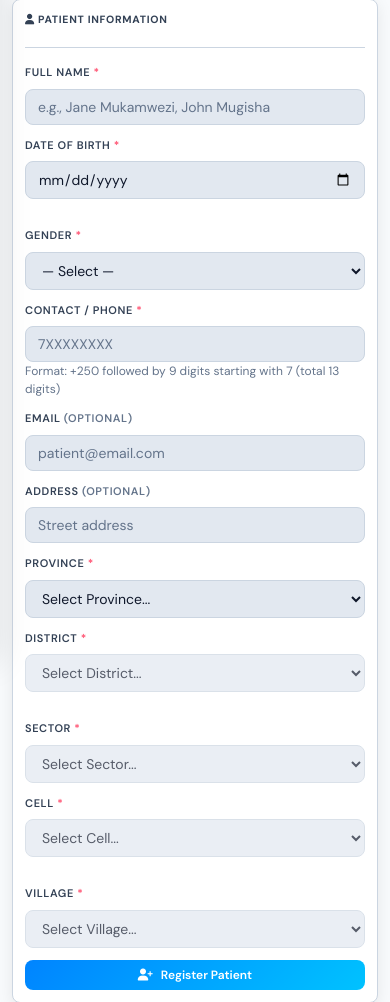
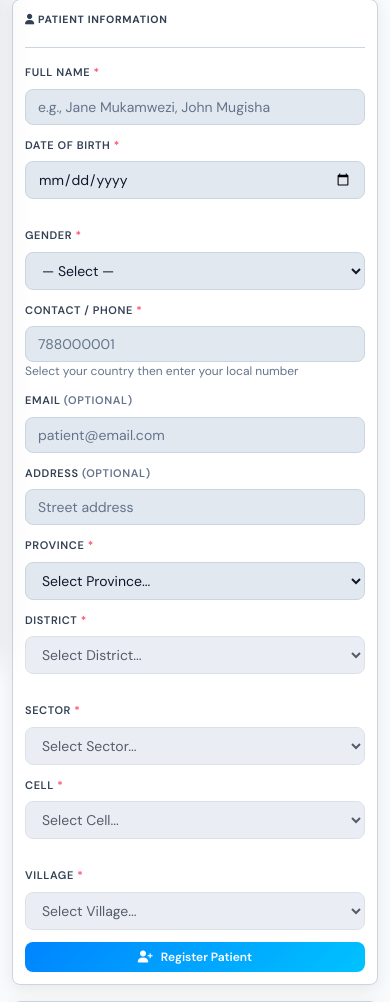
Before and after one commit to DUKUNDIMANA1/Breast-cancer-determination-system, a Flask app: page /patients/register in a window 390 px wide. Shown: the part 190-1192 px from the top of the page. Run offline with Flask 3, Linux system fonts and the light colour scheme; the visitor is signed in with stand-in values (Sample User, id 1); data that the repository does not hold is empty.

Commit message:
Phone: use intl-tel-input with all countries; accept any valid international number

```diff
--- a/app.py
+++ b/app.py
@@ -250,44 +250,31 @@ def is_valid_email(email):
 
 def normalize_phone_number(raw_phone):
     """
-    Validate and normalize phone to E.164 format.
-    Rwanda format: +250 followed by 9 digits starting with 7
-    Total: 13 characters (+250XXXXXXXXX)
+    Validate and normalize any international phone number to E.164 format.
+    Accepts numbers from any country with a valid country code.
     """
     if not raw_phone:
         return "", None
 
     phone = raw_phone.strip()
 
-    # If user entered just 9 digits (without +250), prepend it
-    if re.match(r'^7[0-9]{8}$', phone):
-        phone = '+250' + phone
-
-    # If user entered 0 prefix (local format 07XXXXXXXX)
-    if re.match(r'^07[0-9]{8}$', phone):
-        phone = '+250' + phone[1:]
-
     if not phone.startswith('+'):
-        return None, "Phone must start with '+' or enter 9 digits starting with 7 (e.g. 788000001)."
+        return None, "Phone number must include country code starting with '+' (e.g. +250788000001)."
 
     digit_count = sum(ch.isdigit() for ch in phone)
-
-    # Rwanda: +250 + 9 digits = 12 digits total
-    if not phone.startswith('+250'):
-        return None, "Rwanda phone must start with +250 followed by 9 digits (e.g. +250788000001)."
-
-    local = phone[4:]  # strip +250
-    if not re.match(r'^7[0-9]{8}$', local):
-        return None, f"After +250, enter exactly 9 digits starting with 7 (e.g. +250788000001). Got: '{local}'"
+    if digit_count < 7:
+        return None, "Phone number is too short. Include country code (e.g. +250788000001)."
+    if digit_count > 15:
+        return None, "Phone number is too long."
 
     try:
         parsed = phonenumbers.parse(phone, None)
         if not phonenumbers.is_valid_number(parsed):
-            return None, "Invalid Rwanda phone number. Use format: +250788000001"
+            return None, "Invalid phone number. Please check the country code and number."
         normalized = phonenumbers.format_number(parsed, phonenumbers.PhoneNumberFormat.E164)
         return normalized, None
     except phonenumbers.NumberParseException:
-        return None, "Invalid phone number. Use format: +250788000001"
+        return None, "Invalid phone number. Use international format with '+' and country code."
 
 def oid(id_str):
     """Safely convert string to ObjectId."""
--- a/templates/register_patient.html
+++ b/templates/register_patient.html
@@ -33,11 +33,8 @@
         <input class="form-control" type="tel" name="contact" id="contact"
                data-phone-input
                value="{{ patient.contact if patient else '' }}"
-               placeholder="7XXXXXXXX" required
-               minlength="9" maxlength="9"
-               pattern="7[0-9]{8}"
-               title="Enter 9 digits starting with 7 — e.g. 788000001 (+250 is added automatically)"/>
-        <div class="fs-12 text-dim mt-4">Format: +250 followed by 9 digits starting with 7 (total 13 digits)</div>
+               placeholder="788000001" required/>
+        <div class="fs-12 text-dim mt-4">Select your country then enter your local number</div>
       </div>
       <div class="form-group"><label class="form-label">Email <span class="text-dim">(optional)</span></label>
         <input class="form-control" type="email" name="email" value="{{ patient.email if patient else '' }}" placeholder="patient@email.com"/></div>
```
